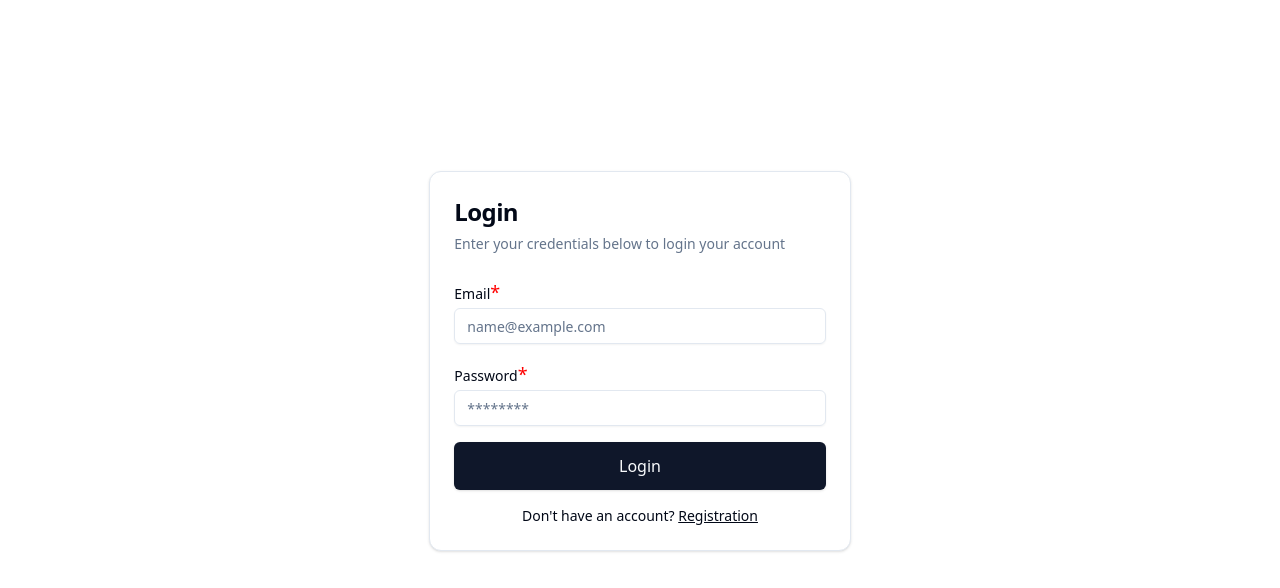
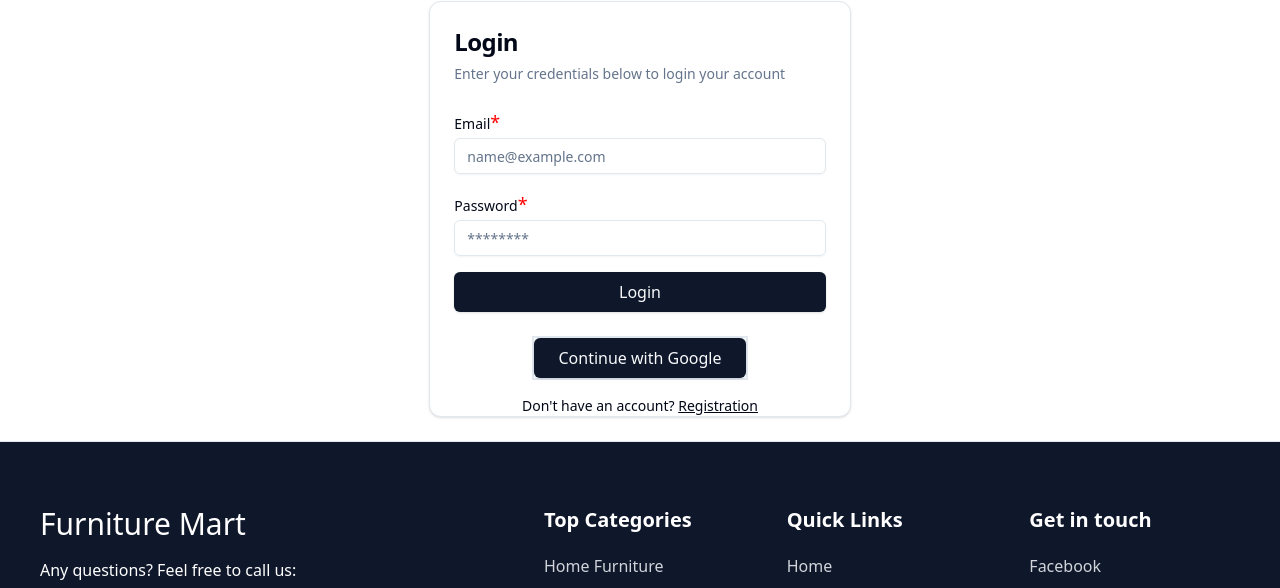
Before and after one commit to Ariyan-Rahman-Anas/furni-mart, a React (Vite) app in the folder client/: page /login in a window 1280 px wide. Shown: the part 83-671 px from the top of the page. Built offline with nearby package versions, Linux system fonts and the light colour scheme; no server answers.

Commit message:
set up google auth with firebase

```diff
--- a/client/package.json
+++ b/client/package.json
@@ -30,6 +30,7 @@
     "cmdk": "^1.0.0",
     "embla-carousel-autoplay": "^8.5.1",
     "embla-carousel-react": "^8.5.1",
+    "firebase": "^11.2.0",
     "lucide-react": "^0.461.0",
     "react": "^18.3.1",
     "react-dom": "^18.3.1",
--- a/client/src/components/ui/button.jsx
+++ b/client/src/components/ui/button.jsx
@@ -21,7 +21,7 @@ const buttonVariants = cva(
         link: "text-primary underline-offset-4 hover:underline",
       },
       size: {
-        default: "px-6 py-3",
+        default: "px-6 py-2",
         sm: "h-8 rounded-md px-3 text-xs",
         lg: "h-10 rounded-md px-8",
         icon: "h-9 w-9",
--- /dev/null
+++ b/client/src/firebase/GoogleAuth.jsx
@@ -0,0 +1,21 @@
+import { Button } from "@/components/ui/button"
+import { GoogleAuthProvider, signInWithPopup, getAuth } from "firebase/auth";
+import { app } from "./firebase.config";
+
+const GoogleAuth = () => {
+
+    const googleAuthHandler = async() => {
+        try {
+            const provider = new GoogleAuthProvider()
+            const auth = getAuth(app)
+            const result = await signInWithPopup(auth, provider)
+        } catch (error) {
+            console.log("ok", error.message)
+        }
+    }
+
+    return (
+        <Button onClick={googleAuthHandler}>Continue with Google</Button>
+    )
+}
+export default GoogleAuth
--- /dev/null
+++ b/client/src/firebase/firebase.config.js
@@ -0,0 +1,14 @@
+import { initializeApp } from "firebase/app";
+
+// Your web app's Firebase configuration
+const firebaseConfig = {
+  apiKey: import.meta.env.VITE_FIREBASE_API_KEY,
+  authDomain: "well-wood.firebaseapp.com",
+  projectId: "well-wood",
+  storageBucket: "well-wood.firebasestorage.app",
+  messagingSenderId: "1083592219700",
+  appId: "1:1083592219700:web:52706e73c9f037f1373e61"
+};
+
+// Initialize Firebase
+export const app = initializeApp(firebaseConfig);
--- /dev/null
+++ b/client/src/pages/login/LoginForm.jsx
@@ -0,0 +1,115 @@
+import { Button } from "@/components/ui/button"
+import { CardContent } from "@/components/ui/card"
+import { Input } from "@/components/ui/input"
+import { Label } from "@/components/ui/label"
+import { Loader2 } from "lucide-react"
+import { useEffect } from "react"
+import { useForm } from "react-hook-form"
+import { useDispatch } from "react-redux"
+import { Link, useNavigate } from "react-router-dom"
+import { useLoginUserMutation } from "@/redux/apis/authApi"
+import { login } from "@/redux/slices/authSlice"
+import { toast } from "sonner"
+import GoogleAuth from "@/firebase/GoogleAuth"
+
+const LoginForm = () => {
+
+
+    const navigate = useNavigate()
+    const dispatch = useDispatch()
+    const {
+        register,
+        handleSubmit,
+        formState: { errors },
+        setError
+    } = useForm()
+
+    const [loginUser, { data, isLoading, error }] = useLoginUserMutation()
+    const handleLogin = (formData) => {
+        loginUser(formData)
+    }
+
+    useEffect(() => {
+        if (error?.data) {
+            setError("root.random", {
+                type: "random",
+                message: error.data?.message,
+            });
+            toast.error(error.data?.message);
+        }
+
+        if (data?.user && data?.token) {
+            dispatch(login({
+                user: data.user,
+                token: data.token
+            }))
+            toast.success(data?.message);
+            navigate("/");
+        }
+    }, [data, error, navigate, dispatch, setError]);
+
+
+    return (
+        <div>
+            <form
+                onSubmit={handleSubmit(handleLogin)}
+            >
+                <CardContent>
+                    <div className="grid gap-4">
+                        <div className="grid gap-0.5">
+                            <Label htmlFor="email">Email
+                                <span className="text-myRed text-lg">*</span>
+                            </Label>
+                            <Input
+                                {...register("email", { required: true })}
+                                id="email"
+                                name="email"
+                                type="email"
+                                placeholder="name@example.com"
+                            />
+                        </div>
+
+                        <div className="grid gap-0.5">
+                            <Label htmlFor="password">Password
+                                <span className="text-myRed text-lg">*</span>
+                            </Label>
+                            <Input
+                                {...register("password", {
+                                    required: true,
+                                    minLength: {
+                                        value: 6,
+                                        message: "Password must be at least 6 characters",
+                                    },
+                                })}
+                                id="password"
+                                name="password"
+                                type="password"
+                                placeholder="********"
+                            />
+                        </div>
+
+                        <Button
+                            disabled={isLoading}
+                        >
+                            {
+                                isLoading ? (
+                                    <>
+                                        <Loader2 className="mr-2 h-4 w-4 animate-spin" />
+                                        Please wait
+                                    </>
+                                ) : "Login"
+                            }
+                        </Button>
+                    </div>
+                </CardContent>
+            </form>
+
+            <div className="border-2 w-fit mx-auto mb-4">
+                <GoogleAuth />
+            </div>
+        </div>
+
+    )
+}
+
+export default LoginForm
--- a/client/src/pages/login/LoginPage.jsx
+++ b/client/src/pages/login/LoginPage.jsx
@@ -1,53 +1,12 @@
-import { useForm } from "react-hook-form";
-import { Button } from "@/components/ui/button"
 import { Card, CardContent, CardDescription, CardHeader, CardTitle } from "@/components/ui/card"
-import { Input } from "@/components/ui/input"
-import { Label } from "@/components/ui/label"
-import { useLoginUserMutation } from "@/redux/apis/authApi";
-import { useEffect } from "react";
-import { toast } from "sonner";
-import { Loader2 } from "lucide-react";
-import { useDispatch } from "react-redux";
-import { login } from "@/redux/slices/authSlice";
-import { Link, useNavigate } from "react-router-dom";
+import LoginForm from "./LoginForm"
+import { Link } from "react-router-dom"
 
 const LoginPage = () => {
-  const navigate =  useNavigate()
-  const dispatch = useDispatch()
-  const {
-    register,
-    handleSubmit,
-    formState: { errors },
-    setError
-  } = useForm()
-
-  const [loginUser, { data, isLoading, error }] = useLoginUserMutation()
-  const handleLogin = (formData) => {
-    loginUser(formData)
-  }
-
-  useEffect(() => {
-    if (error?.data) {
-      setError("root.random", {
-        type: "random",
-        message: error.data?.message,
-      });
-      toast.error(error.data?.message);
-    }
-
-    if (data?.user && data?.token) {
-      dispatch(login({
-        user: data.user,
-        token:data.token
-      }))
-      toast.success(data?.message);
-      navigate("/");
-    }
-  }, [data, error, navigate, dispatch, setError]);
 
   return (
-    <div className="flex items-center justify-center my-6 md:h-[90vh] px-2">
-      <Card className="w-full md:w-1/2 lg:w-1/3 mx-auto p- ">
+    <div className="flex items-center justify-center my-6 px-2">
+      <Card className="w-full md:w-1/2 lg:w-1/3 mx-auto">
         <CardHeader>
           <CardTitle className="text-2xl">
             Login
@@ -56,64 +15,16 @@ const LoginPage = () => {
             Enter your credentials below to login your account
           </CardDescription>
         </CardHeader>
-        <form
-          onSubmit={handleSubmit(handleLogin)}
-        >
-          <CardContent>
-            <div className="grid gap-4">
-              <div className="grid gap-0.5">
-                  <Label htmlFor="email">Email
-                    <span className="text-myRed text-lg">*</span>
-                  </Label>
-                <Input
-                  {...register("email", { required: true })}
-                  id="email"
-                  name="email"
-                  type="email"
-                  placeholder="name@example.com"
-                />
-              </div>
 
-              <div className="grid gap-0.5">
-                <Label htmlFor="password">Password
-                  <span className="text-myRed text-lg">*</span>
-                  </Label>
-                <Input
-                  {...register("password", {
-                    required: true,
-                    minLength: {
-                      value: 6,
-                      message: "Password must be at least 6 characters",
-                    },
-                  })}
-                  id="password"
-                  name="password"
-                  type="password"
-                  placeholder="********"
-                />
-              </div>
+        <LoginForm />
 
-              <Button
-                disabled={isLoading}
-              >
-                {
-                  isLoading ? (
-                    <>
-                      <Loader2 className="mr-2 h-4 w-4 animate-spin" />
-                      Please wait
-                    </>
-                  ) : "Login"
-                }
-              </Button>
-            </div>
         <div className="mt-4 text-center text-sm">
           Don&apos;t have an account?{" "}
           <Link to="/registration" className="underline font-medium ">
             Registration
           </Link>
         </div>
-          </CardContent>
-        </form>
+
       </Card>
     </div>
   )
```
Also changed, not shown: 1 other file (tests, documents, lock files or other folders). Lines whose indentation alone changed are shown as unchanged.
